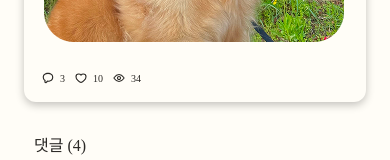
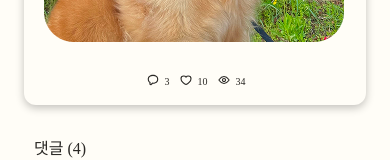
Before and after one commit to run3go/WEB4_5_404TNF_FE, a Next.js app: page /post/1/1 in a window 390 px wide. Shown: the part 616-776 px from the top of the page. Built offline with nearby package versions, Linux system fonts and the light colour scheme; a web font is replaced by a local one.

Commit message:
💄Style: 게시글 stat 아이콘 크기 및 간격 수정

```diff
--- a/src/components/common/PostStats.tsx
+++ b/src/components/common/PostStats.tsx
@@ -9,16 +9,18 @@ interface PostStats {
 export default function PostStats({ comment, like, views }: PostStats) {
   return (
     <>
-      <div className="flex gap-2 font-medium sm:gap-4">
+      <div className="flex justify-center gap-2 font-medium sm:gap-4">
         <div className="flex items-center gap-1 sm:gap-2">
           <Icon
             width="16px"
             height="16px"
             left="-105px"
             top="-207px"
-            className="scale-75"
+            className="scale-75 sm:scale-100"
           />
-          <p className="text-[10px] sm:text-[14px]">{comment}</p>
+          <p className="pt-1 text-[10px] sm:pt-[2px] sm:text-[14px]">
+            {comment}
+          </p>
         </div>
 
         <div className="flex items-center gap-1 sm:gap-2">
@@ -27,9 +29,9 @@ export default function PostStats({ comment, like, views }: PostStats) {
             height="16px"
             left="-26px"
             top="-207px"
-            className="scale-75"
+            className="scale-75 sm:scale-100"
           />
-          <p className="text-[10px] sm:text-[14px]">{like}</p>
+          <p className="pt-1 text-[10px] sm:pt-[2px] sm:text-[14px]">{like}</p>
         </div>
 
         <div className="flex items-center gap-1 sm:gap-2">
@@ -38,9 +40,9 @@ export default function PostStats({ comment, like, views }: PostStats) {
             height="16px"
             left="-186px"
             top="-167px"
-            className="scale-75"
+            className="scale-75 sm:scale-100"
           />
-          <p className="text-[10px] sm:text-[14px]">{views}</p>
+          <p className="pt-1 text-[10px] sm:pt-[2px] sm:text-[14px]">{views}</p>
         </div>
       </div>
     </>
```
